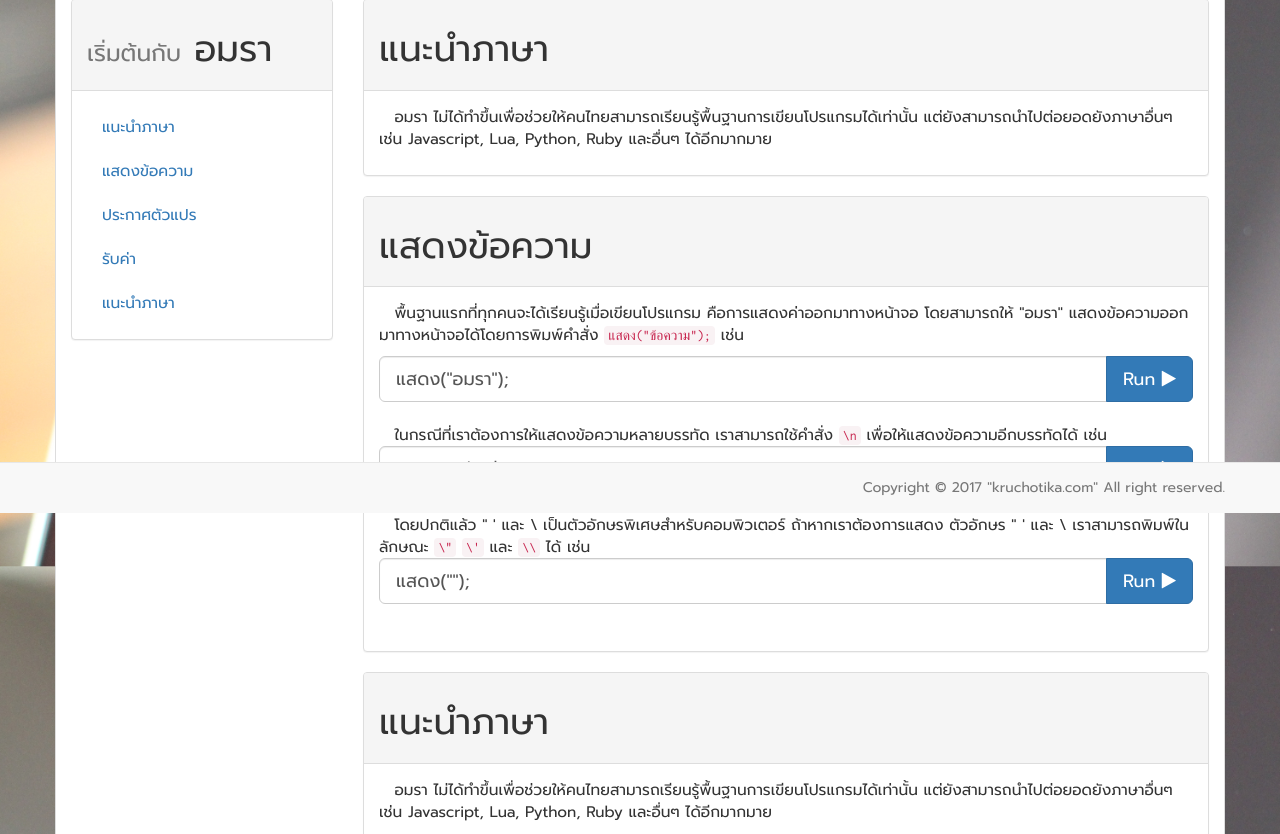
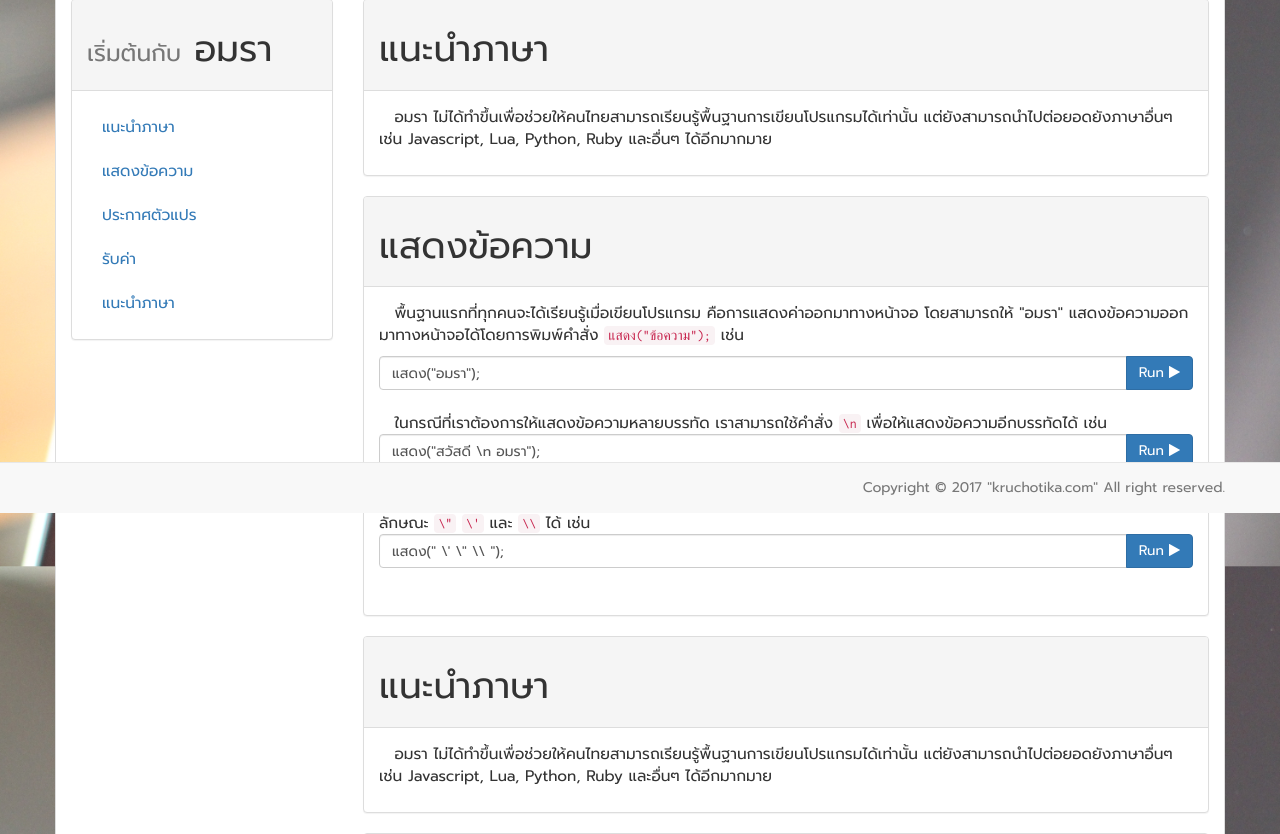
Before and after one commit to rootEnginear/amara, a PHP site: page /learn.php in a window 1280 px wide. Shown: the part 287-1121 px from the top of the page. Run offline with PHP 8.4, Linux system fonts and the light colour scheme; some web fonts are replaced.

Commit message:
Run module
* Update run module

```diff
--- a/learn.php
+++ b/learn.php
@@ -5,6 +5,15 @@
   <link href="https://fonts.googleapis.com/css?family=Inconsolata|Maitree" rel="stylesheet">
   <link rel="stylesheet" href="style/style_core.css">
   <link rel="stylesheet" href="style/style_learn.css">
+  <script src="lang_lib/translateJS.js"></script>
+  <script>
+    function runCode(codeId){
+      // raw code from codeId get translate and put into codeOutput and then copy innerText to codeHidden and then run.
+      var inputCode = document.getElementById(codeId);
+      var tempCode = document.getElementById('codeHidden');
+      tempCode = translateCode(inputCode);
+    }
+  </script>
 </head>
 <body class="background">
   <? include_once "elements/navbar.php" ?>
@@ -50,24 +59,24 @@
           <div class="panel-body">
             <p>
               &emsp;พื้นฐานแรกที่ทุกคนจะได้เรียนรู้เมื่อเขียนโปรแกรม คือการแสดงค่าออกมาทางหน้าจอ โดยสามารถให้ "อมรา" แสดงข้อความออกมาทางหน้าจอได้โดยการพิมพ์คำสั่ง <code>แสดง("ข้อความ");</code> เช่น<br>
-              <div class="input-group input-group-lg" id="control_anim">
-                <input id="exampleCode" type="text" class="form-control" placeholder='แสดง("ข้อความ");' value='แสดง("อมรา");'>
+              <div class="input-group">
+                <input id="code00" type="text" class="form-control" placeholder='แสดง("ข้อความ");' value='แสดง("อมรา");'>
                 <span class="input-group-btn">
-                  <button class="btn btn-primary" type="button" onclick="displayName();">Run <i class="fa fa-play" aria-hidden="true"></i></button>
+                  <button class="btn btn-primary" type="button" onclick="runCode(code00);">Run <i class="fa fa-play" aria-hidden="true"></i></button>
                 </span>
               </div><br>
               &emsp;ในกรณีที่เราต้องการให้แสดงข้อความหลายบรรทัด เราสามารถใช้คำสั่ง <code>\n</code> เพื่อให้แสดงข้อความอีกบรรทัดได้ เช่น<br>
-              <div class="input-group input-group-lg" id="control_anim">
-                <input id="exampleCode" type="text" class="form-control" placeholder='แสดง("ข้อความ \n ข้อความ");' value='แสดง("สวัสดี \n อมรา");'>
+              <div class="input-group">
+                <input id="code01" type="text" class="form-control" placeholder='แสดง("ข้อความ \n ข้อความ");' value='แสดง("สวัสดี \n อมรา");'>
                 <span class="input-group-btn">
-                  <button class="btn btn-primary" type="button" onclick="displayName();">Run <i class="fa fa-play" aria-hidden="true"></i></button>
+                  <button class="btn btn-primary" type="button" onclick="runCode(code01);">Run <i class="fa fa-play" aria-hidden="true"></i></button>
                 </span>
               </div><br>
               &emsp;โดยปกติแล้ว " ' และ \ เป็นตัวอักษรพิเศษสำหรับคอมพิวเตอร์ ถ้าหากเราต้องการแสดง ตัวอักษร " ' และ \ เราสามารถพิมพ์ในลักษณะ <code>\"</code> <code>\'</code> และ <code>\\</code> ได้ เช่น<br>
-              <div class="input-group input-group-lg" id="control_anim">
-                <input id="exampleCode" type="text" class="form-control" placeholder='แสดง("");' value='แสดง("");'>
+              <div class="input-group">
+                <input id="code02" type="text" class="form-control" placeholder='แสดง(" \&#39; \&quot; \\ ");' value='แสดง(" \&#39; \&quot; \\ ");'>
                 <span class="input-group-btn">
-                  <button class="btn btn-primary" type="button" onclick="displayName();">Run <i class="fa fa-play" aria-hidden="true"></i></button>
+                  <button class="btn btn-primary" type="button" onclick="runCode(code02);">Run <i class="fa fa-play" aria-hidden="true"></i></button>
                 </span>
               </div><br>
             </p>
@@ -106,6 +115,10 @@
     </div>
   </div>
 
+  <!-- All the magic happens here... -->
+  <div id="codeOutput" style="display:none;"></div>
+  <input type="hidden" name="codeHidden" id="codeHidden">
+
   <!-- jQuery (necessary for Bootstrap's JavaScript plugins) -->
   <script src="https://ajax.googleapis.com/ajax/libs/jquery/1.12.4/jquery.min.js"></script>
   <!-- Include all compiled plugins (below), or include individual files as needed -->
```
